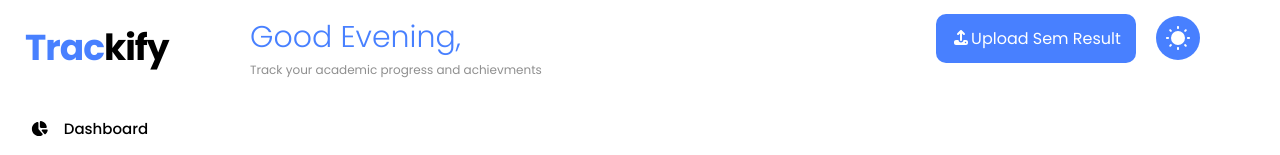
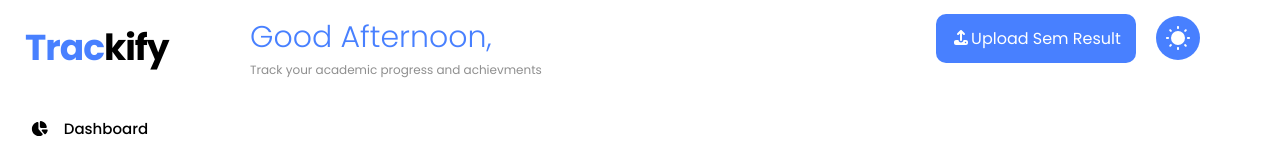
Before and after one commit to arbasil05/Trackify, a React (Vite) app in the folder Frontend/: page /user in a window 1280 px wide. Shown: the top 155 px of the page. Built offline with nearby package versions, Linux system fonts and the light colour scheme; no server answers.

Commit message:
darkmode persistence, time-based greeting and upload button ux

```diff
--- a/Frontend/src/App.jsx
+++ b/Frontend/src/App.jsx
@@ -10,6 +10,11 @@ import SignUp from './pages/SignUp';
 function App() {
 
   const [isDark, setIsDark] = useState(false);
+
+  useEffect(() => {
+      const darkMode = localStorage.getItem('isDark') === 'true';
+      setIsDark(darkMode);
+    }, []);
 
   useEffect(() => {
     const bodyClass = isDark ? 'dark-mode' : 'light-mode';
--- a/Frontend/src/components/navbar/Navbar.css
+++ b/Frontend/src/components/navbar/Navbar.css
@@ -177,6 +177,10 @@
   background-color: #2563eb;
 }
 
+.upload-label.has-pdf {
+  background-color: #16a34a; /* check with ur cousin later */
+}
+
 .form-actions {
   display: flex;
   justify-content: space-between;
@@ -247,6 +251,10 @@
   background-color: #1e40af;
 }
 
+.custom-modal.dark .upload-label.has-pdf {
+  background-color: #16a34a; /* check with ur cousin later */
+}
+
 .custom-modal.dark .btn.cancel {
   background: transparent;
   color: #cbd5e1;
--- a/Frontend/src/components/navbar/Navbar.jsx
+++ b/Frontend/src/components/navbar/Navbar.jsx
@@ -10,6 +10,25 @@ Modal.setAppElement('#root');
 const Navbar = ({ dark, setIsDark }) => {
     const [modalIsOpen, setModalIsOpen] = useState(false);
     const [name,setUsername] = useState("");
+    const [pdf,setPdf] = useState(null);
+
+    const handleDarkModeToggle = () => {
+        setIsDark(!dark);
+        localStorage.setItem('isDark', !dark);
+    }
+
+    const getGreeting = () => {
+        // Get current time in IST (UTC+5:30)
+        const now = new Date();
+        const utc = now.getTime() + (now.getTimezoneOffset() * 60000);
+        const istTime = new Date(utc + (5.5 * 60 * 60 * 1000));
+        const hour = istTime.getHours();
+
+        if (hour < 12) return "Good Morning";
+        if (hour < 17) return "Good Afternoon";
+        if (hour < 21) return "Good Evening";
+        return "Hope your day went well";
+    };
 
     useEffect(()=>{
         const url1 = "http://localhost:5001/api/userDetails"
@@ -53,8 +72,8 @@ const Navbar = ({ dark, setIsDark }) => {
                     </div>
 
                     <div className="form-group">
-                        <input type="file" accept=".pdf" id="upload-pdf" required hidden />
-                        <label htmlFor="upload-pdf" className="upload-label">Upload PDF</label>
+                        <input type="file" accept=".pdf" id="upload-pdf" required hidden onChange={(e) => setPdf(e.target.files[0])}/>
+                        <label htmlFor="upload-pdf" className={`upload-label ${pdf ? 'has-pdf' : ''}`}>{pdf ? "PDF Selected : " + pdf.name : "Upload PDF"}</label>
                     </div>
 
                     <div className="form-actions">
@@ -69,7 +88,7 @@ const Navbar = ({ dark, setIsDark }) => {
                 <div className="navbar-message">
                     <h1 className='title' style={{
                         color: dark ? 'white' : 'black',
-                    }}> <span>Good Evening,</span> {name}</h1>
+                    }}> <span>{getGreeting()},</span> {name}</h1>
                     <p className='description'>Track your academic progress and achievments</p>
                 </div>
                 <div className="navbar-button-group">
@@ -78,7 +97,7 @@ const Navbar = ({ dark, setIsDark }) => {
                             <FontAwesomeIcon icon={faUpload} />
                             Upload Sem Result</button>
                     </div>
-                    <div className="navbar-toggle-button" onClick={() => setIsDark(!dark)}>
+                    <div className="navbar-toggle-button" onClick={handleDarkModeToggle}>
                         {
                             dark ?
                                 <FontAwesomeIcon icon={faMoon} className='toggle-icon' />
```
